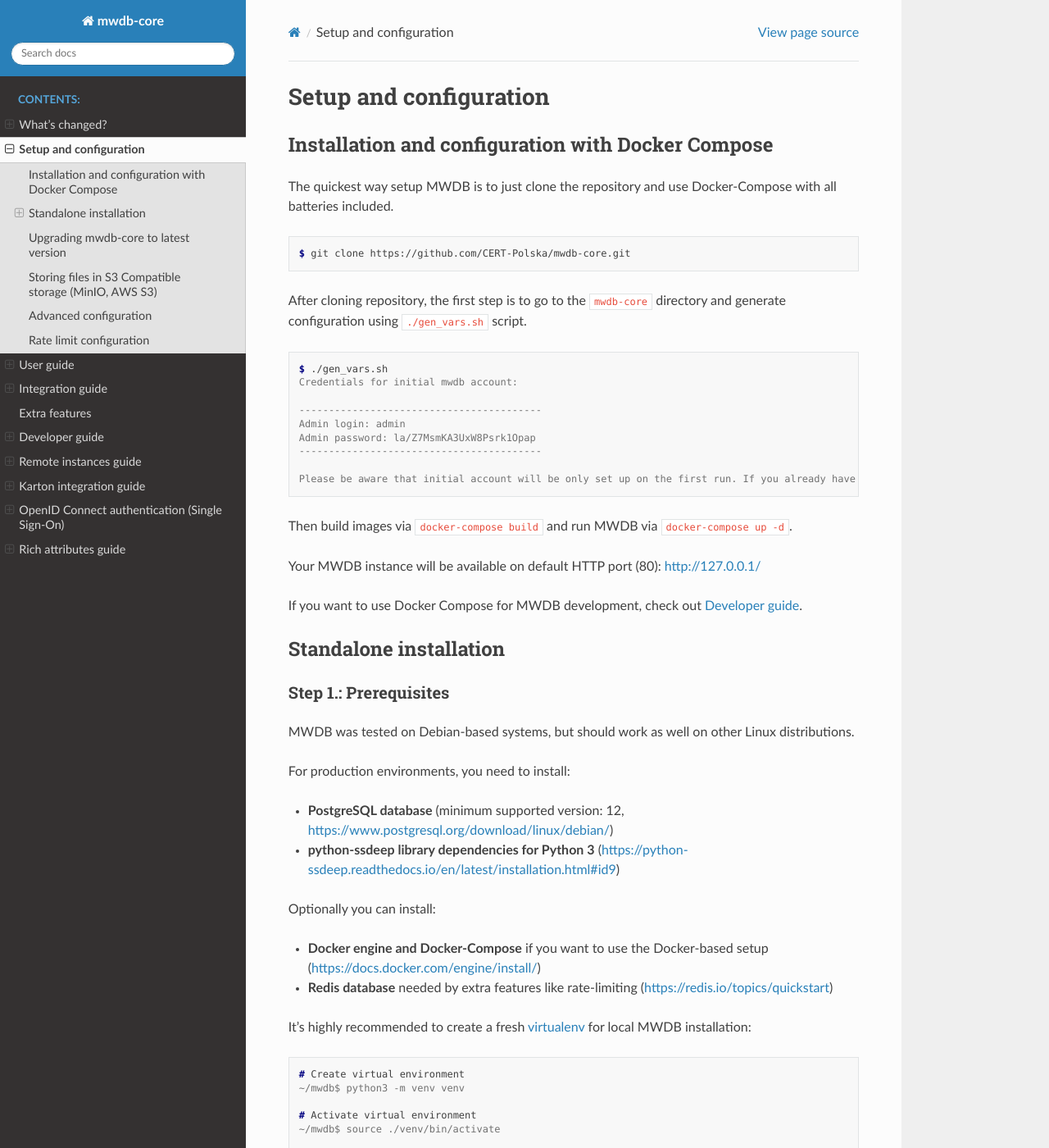
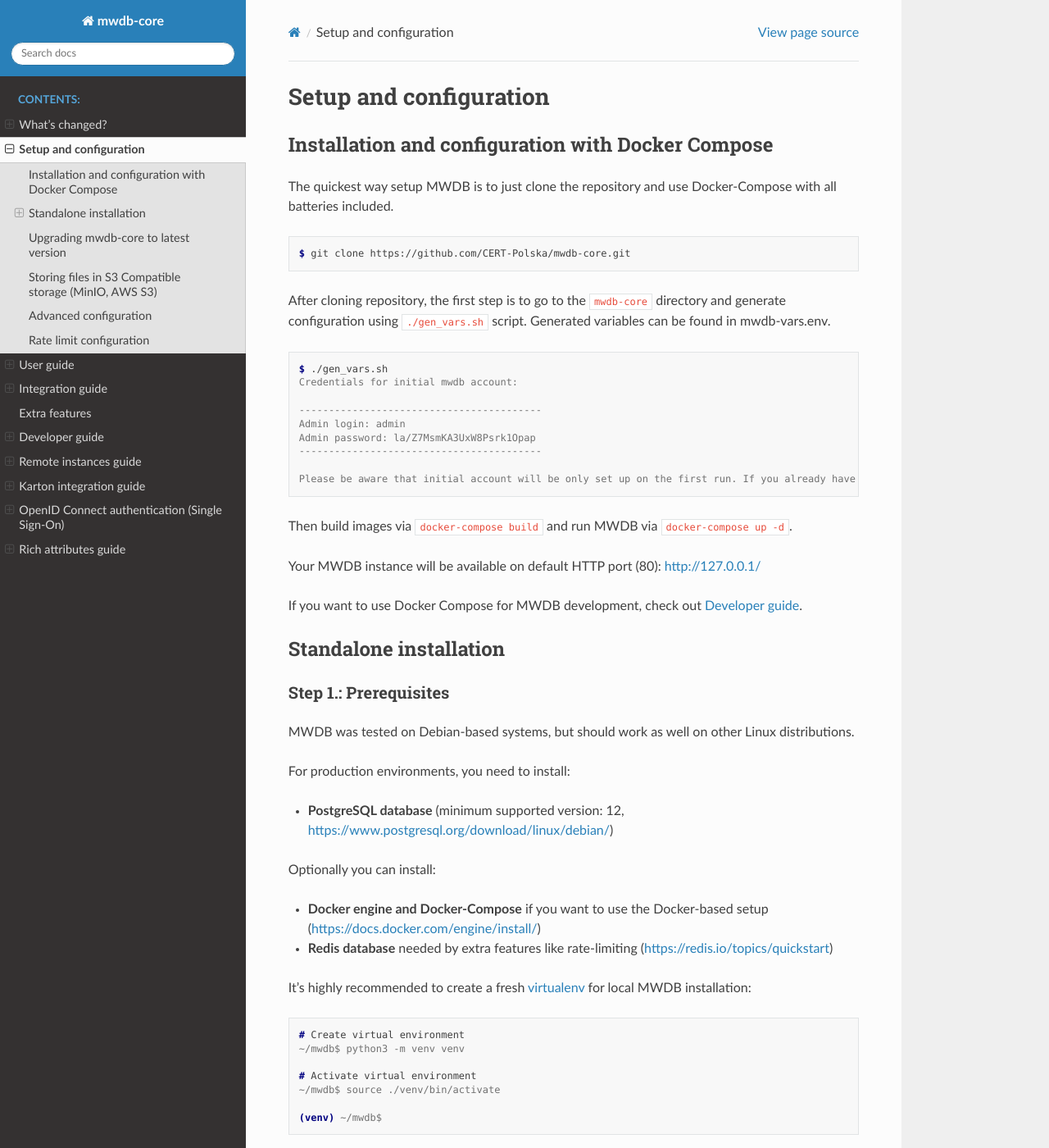
Before and after one commit to CERT-Polska/mwdb-core, a Sphinx documentation site: the page built from docs/setup-and-configuration.rst, in a window 1280 px wide and 1400 px high. Shown: the whole window at 82% size. Built offline with Sphinx 7.4.7 and the Read the Docs theme 2.0.0, drawn with Linux system fonts in a browser that asks for light colours.

Commit message:
Apply suggestions from code review
Co-authored-by: Tomek Chytry-Trzeciak <75318192+Repumba@users.noreply.github.com>

```diff
--- a/docs/setup-and-configuration.rst
+++ b/docs/setup-and-configuration.rst
@@ -11,6 +11,7 @@
     $ git clone https://github.com/CERT-Polska/mwdb-core.git
 
 After cloning repository, the first step is to go to the ``mwdb-core`` directory and generate configuration using ``./gen_vars.sh`` script.
+Generated variables can be found in mwdb-vars.env.
 
 .. code-block:: console
 
@@ -42,7 +43,6 @@
 
 
 * **PostgreSQL database** (minimum supported version: 12, https://www.postgresql.org/download/linux/debian/)
-* **python-ssdeep library dependencies for Python 3** (https://python-ssdeep.readthedocs.io/en/latest/installation.html#id9)
 
 Optionally you can install:
 
```
